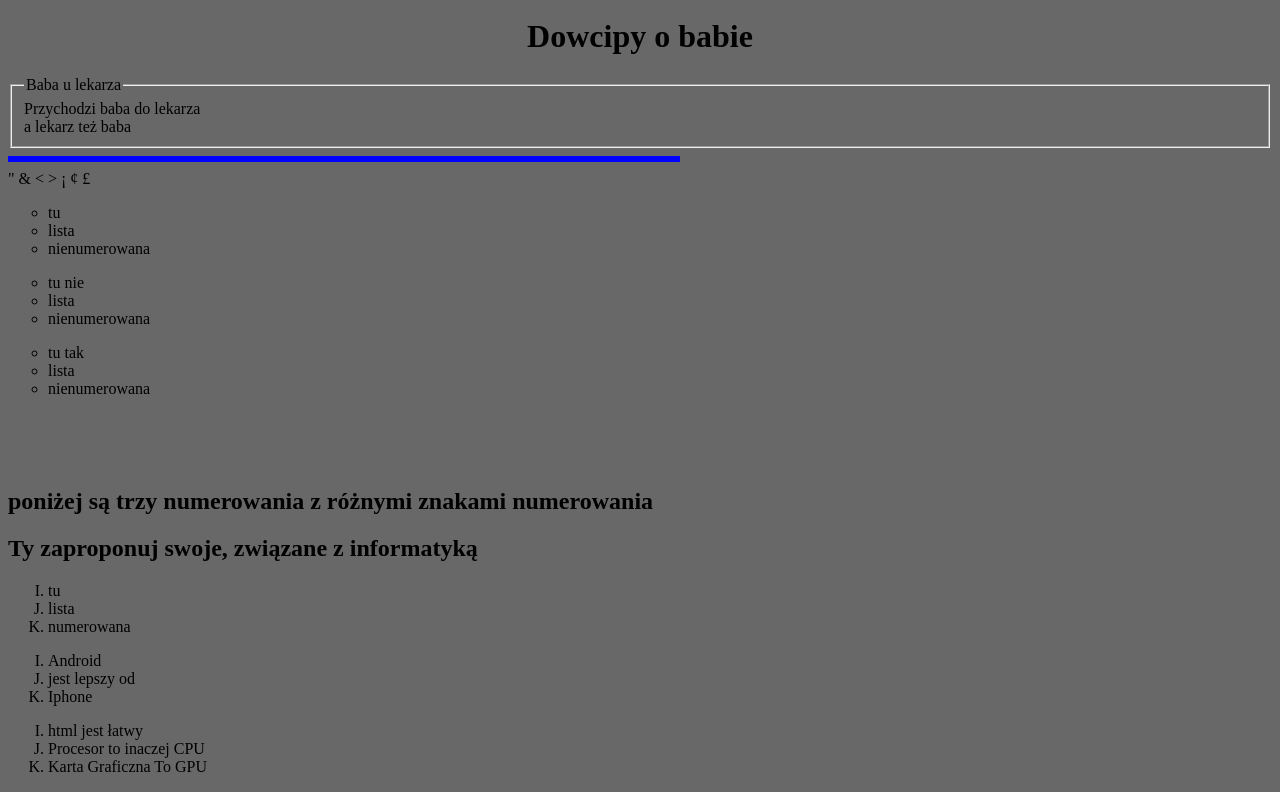
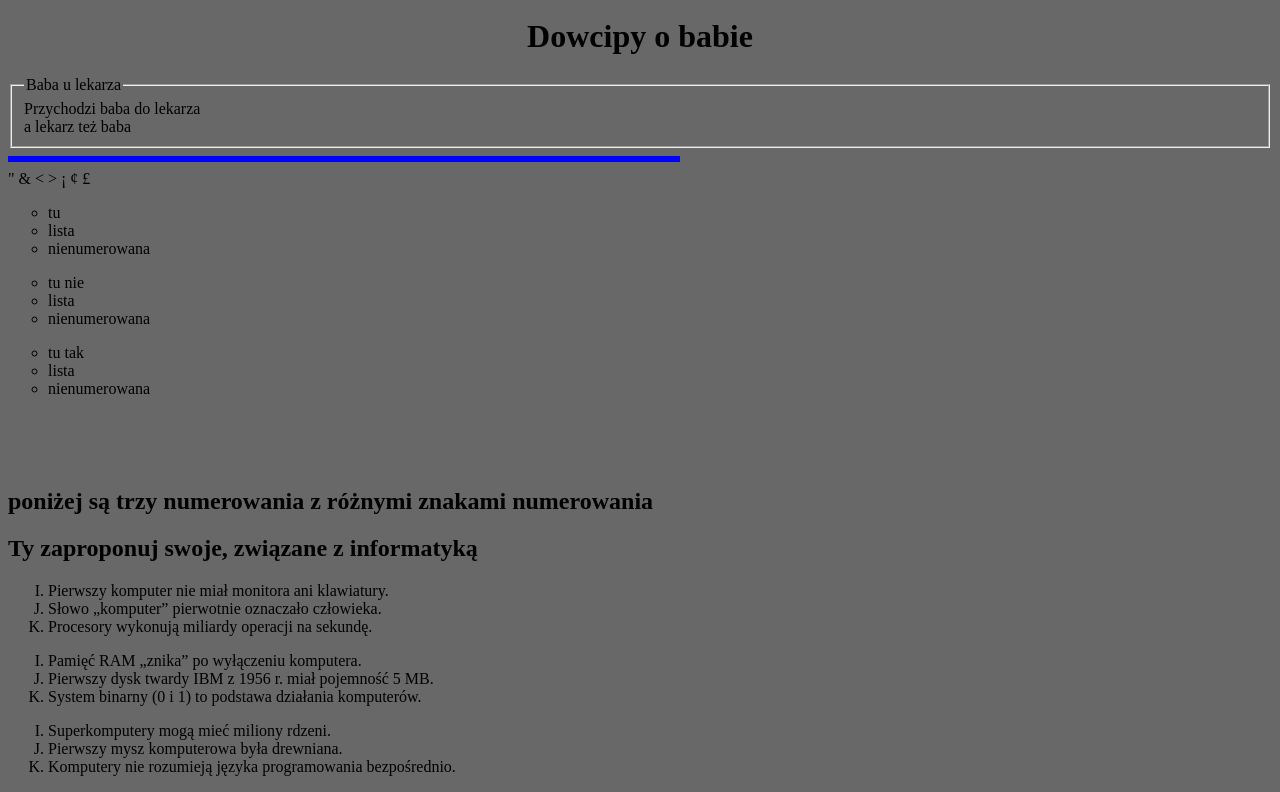
Before and after one commit to macias-coding/Szkola-Cw, a plain HTML site: page index.html in a window 1280 px wide. Shown: the part 942-1734 px from the top of the page. Drawn offline with Linux system fonts and the light colour scheme.

Commit message:
Update index.html

```diff
--- a/index.html
+++ b/index.html
@@ -79,19 +79,19 @@
 <h2> Ty zaproponuj swoje, związane z informatyką</h2>
 
      <OL TYPE=A START=9>
-       <LI> tu
-       <LI> lista
-       <LI> numerowana
+       <LI> Pierwszy komputer nie miał monitora ani klawiatury.
+       <LI> Słowo „komputer” pierwotnie oznaczało człowieka.
+       <LI> Procesory wykonują miliardy operacji na sekundę.
      </OL>
      <OL TYPE=A START=9>
-       <LI> Android
-       <LI> jest lepszy od
-       <LI> Iphone
+       <LI> Pamięć RAM „znika” po wyłączeniu komputera.
+       <LI> Pierwszy dysk twardy IBM z 1956 r. miał pojemność 5 MB.
+       <LI> System binarny (0 i 1) to podstawa działania komputerów.
      </OL>
      <OL TYPE=A START=9>
-       <LI> html jest łatwy
-       <LI> Procesor to inaczej CPU
-       <LI> Karta Graficzna To GPU
+       <LI> Superkomputery mogą mieć miliony rdzeni.
+       <LI> Pierwszy mysz komputerowa była drewniana.
+       <LI> Komputery nie rozumieją języka programowania bezpośrednio.
      </OL>
     </body>
   </html>
```
